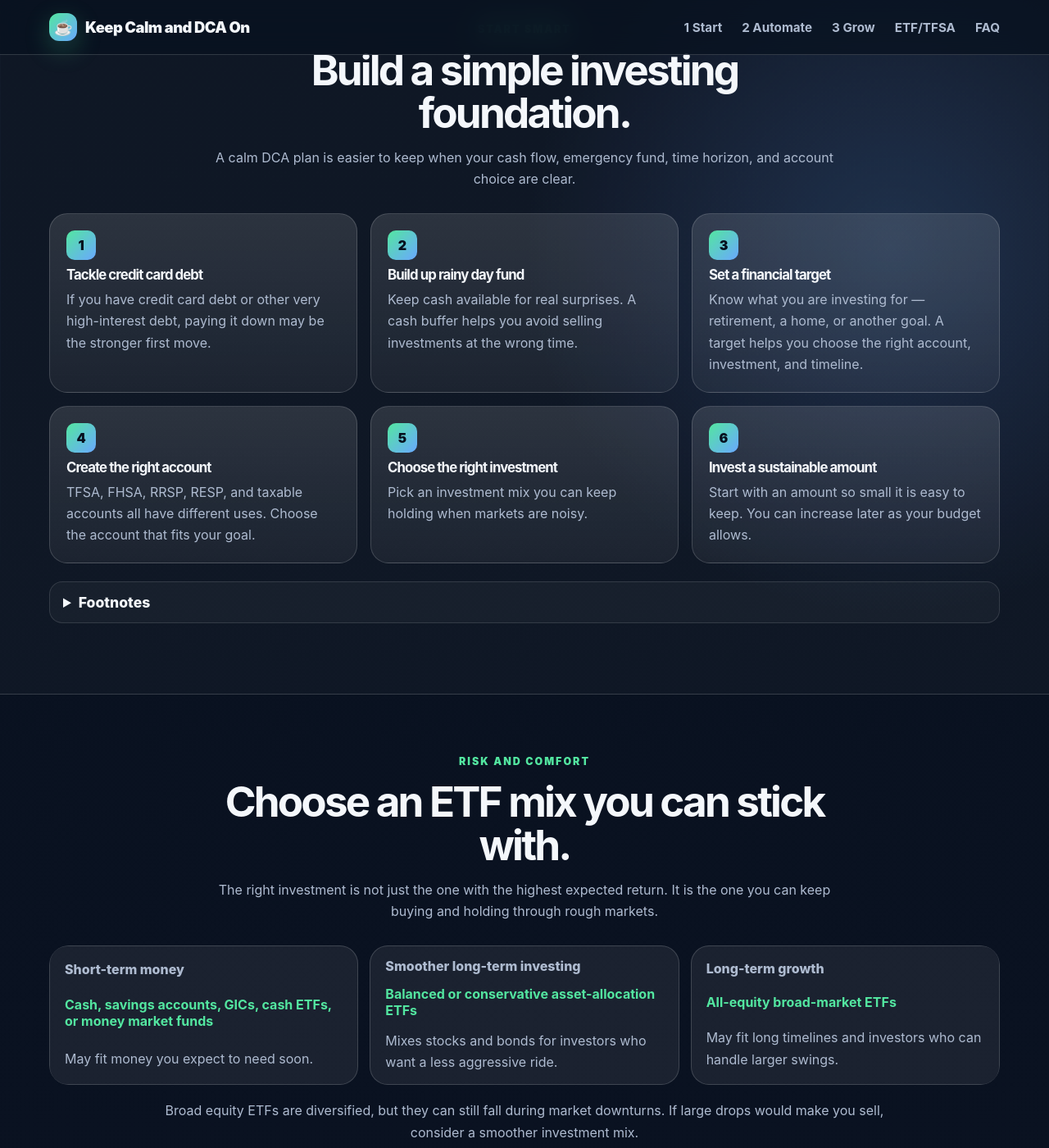
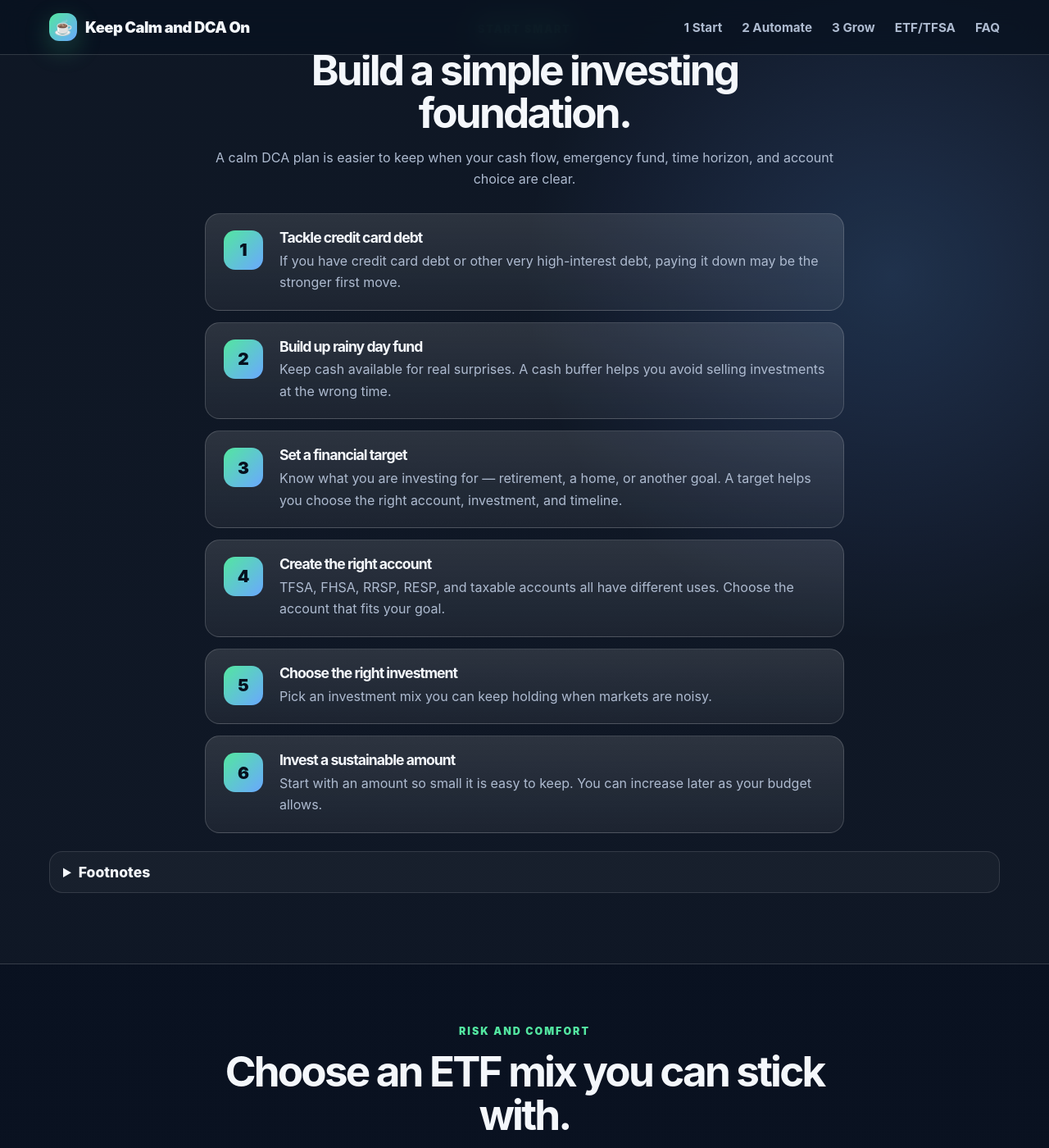
Before and after one commit to thestamp/dcathedip, a Jekyll site: the page built from index.html, in a window 1280 px wide and 1400 px high, scrolled down 1689 px. Shown: the whole window at 82% size. Built offline with Jekyll 4.4.1, drawn with Linux system fonts in a browser that asks for light colours.

Commit message:
Switch foundation to vertical numbered list with large gradient step indicators

```diff
--- a/assets/css/styles.css
+++ b/assets/css/styles.css
@@ -684,7 +684,7 @@ summary { cursor: pointer; font-weight: 900; font-size: 1.1rem; }
   .hero, .calculator-layout, .split, .footer-grid, .timing-grid { grid-template-columns: 1fr; }
   .hero { padding-top: 56px; }
   .hero-card { min-height: 320px; }
-  .grid-3, .ticker-grid, .stats, .budget-grid, .wealthsimple-promo, .etf-matrix, .dip-input-grid, .compounding-grid, .rule-72-card, .compound-form, .compound-results, .crossover-layout, .crossover-results, .foundation-grid, .risk-spectrum-row { grid-template-columns: 1fr; }
+  .grid-3, .ticker-grid, .stats, .budget-grid, .wealthsimple-promo, .etf-matrix, .dip-input-grid, .compounding-grid, .rule-72-card, .compound-form, .compound-results, .crossover-layout, .crossover-results, .risk-spectrum-row { grid-template-columns: 1fr; }
   .leveraged-compare { grid-template-columns: 1fr; }
   .etf-matrix-header { display: none; }
   .market-label { justify-content: center; }
@@ -696,20 +696,40 @@ summary { cursor: pointer; font-weight: 900; font-size: 1.1rem; }
 }
 
 .foundation-section { background: rgba(255,255,255,0.025); border-top: 1px solid var(--border); border-bottom: 1px solid var(--border); }
-.foundation-grid { display: grid; grid-template-columns: repeat(3, minmax(0, 1fr)); gap: 16px; }
-.foundation-card { border: 1px solid var(--border); border-radius: 22px; padding: 20px; background: linear-gradient(180deg, var(--panel-2), rgba(255,255,255,0.055)); }
-.foundation-card .icon { font-size: 1.7rem; margin-bottom: 10px; }
-.foundation-card h3 { font-size: 1.05rem; margin-bottom: 8px; }
+.foundation-list {
+  list-style: none;
+  padding: 0;
+  margin: 0;
+  display: grid;
+  gap: 14px;
+  max-width: 780px;
+  margin: 0 auto;
+}
+.foundation-item {
+  display: grid;
+  grid-template-columns: 48px minmax(0, 1fr);
+  gap: 20px;
+  align-items: start;
+  border: 1px solid var(--border);
+  border-radius: 18px;
+  padding: 20px 22px;
+  background: linear-gradient(180deg, var(--panel-2), rgba(255,255,255,0.055));
+}
 .foundation-num {
-  width: 36px; height: 36px;
-  border-radius: 10px;
+  width: 48px; height: 48px;
+  border-radius: 14px;
   display: grid; place-items: center;
   background: linear-gradient(135deg, var(--green), var(--blue));
   color: #06101e;
   font-weight: 1000;
-  font-size: 1rem;
-  margin-bottom: 10px;
+  font-size: 1.3rem;
+  flex-shrink: 0;
 }
+.foundation-item h3 { margin: 0 0 6px; font-size: 1.1rem; }
+.foundation-item p { margin: 0; }
+.foundation-card { border: 1px solid var(--border); border-radius: 22px; padding: 20px; background: linear-gradient(180deg, var(--panel-2), rgba(255,255,255,0.055)); }
+.foundation-card .icon { font-size: 1.7rem; margin-bottom: 10px; }
+.foundation-card h3 { font-size: 1.05rem; margin-bottom: 8px; }
 .foundation-card p { margin: 0; }
 .risk-spectrum { border: 1px solid var(--border); border-radius: 24px; overflow: hidden; background: rgba(255,255,255,0.055); }
 .risk-spectrum-row { display: grid; grid-template-columns: 210px minmax(0, 0.9fr) minmax(0, 1.2fr); gap: 14px; align-items: center; padding: 14px 18px; border-bottom: 1px solid var(--border); }
--- a/index.html
+++ b/index.html
@@ -87,14 +87,32 @@ description: "Compare daily, weekly, biweekly, monthly, and quarterly dollar-cos
         <h2>Build a simple investing foundation.</h2>
         <p>A calm DCA plan is easier to keep when your cash flow, emergency fund, time horizon, and account choice are clear.</p>
       </div>
-      <div class="foundation-grid">
-        <article class="foundation-card"><span class="foundation-num">1</span><h3>Tackle credit card debt</h3><p>If you have credit card debt or other very high-interest debt, paying it down may be the stronger first move.</p></article>
-        <article class="foundation-card"><span class="foundation-num">2</span><h3>Build up rainy day fund</h3><p>Keep cash available for real surprises. A cash buffer helps you avoid selling investments at the wrong time.</p></article>
-        <article class="foundation-card"><span class="foundation-num">3</span><h3>Set a financial target</h3><p>Know what you are investing for — retirement, a home, or another goal. A target helps you choose the right account, investment, and timeline.</p></article>
-        <article class="foundation-card"><span class="foundation-num">4</span><h3>Create the right account</h3><p>TFSA, FHSA, RRSP, RESP, and taxable accounts all have different uses. Choose the account that fits your goal.</p></article>
-        <article class="foundation-card"><span class="foundation-num">5</span><h3>Choose the right investment</h3><p>Pick an investment mix you can keep holding when markets are noisy.</p></article>
-        <article class="foundation-card"><span class="foundation-num">6</span><h3>Invest a sustainable amount</h3><p>Start with an amount so small it is easy to keep. You can increase later as your budget allows.</p></article>
-      </div>
+      <ol class="foundation-list">
+        <li class="foundation-item">
+          <span class="foundation-num">1</span>
+          <div><h3>Tackle credit card debt</h3><p>If you have credit card debt or other very high-interest debt, paying it down may be the stronger first move.</p></div>
+        </li>
+        <li class="foundation-item">
+          <span class="foundation-num">2</span>
+          <div><h3>Build up rainy day fund</h3><p>Keep cash available for real surprises. A cash buffer helps you avoid selling investments at the wrong time.</p></div>
+        </li>
+        <li class="foundation-item">
+          <span class="foundation-num">3</span>
+          <div><h3>Set a financial target</h3><p>Know what you are investing for — retirement, a home, or another goal. A target helps you choose the right account, investment, and timeline.</p></div>
+        </li>
+        <li class="foundation-item">
+          <span class="foundation-num">4</span>
+          <div><h3>Create the right account</h3><p>TFSA, FHSA, RRSP, RESP, and taxable accounts all have different uses. Choose the account that fits your goal.</p></div>
+        </li>
+        <li class="foundation-item">
+          <span class="foundation-num">5</span>
+          <div><h3>Choose the right investment</h3><p>Pick an investment mix you can keep holding when markets are noisy.</p></div>
+        </li>
+        <li class="foundation-item">
+          <span class="foundation-num">6</span>
+          <div><h3>Invest a sustainable amount</h3><p>Start with an amount so small it is easy to keep. You can increase later as your budget allows.</p></div>
+        </li>
+      </ol>
       <details class="section-footnote"><summary>Footnotes</summary><p>This checklist is not meant to block investing. It is meant to make the habit easier to keep, especially when markets are noisy or life gets expensive. Personal circumstances can change which account or contribution amount makes sense.</p></details>
     </div>
   </section>
```
